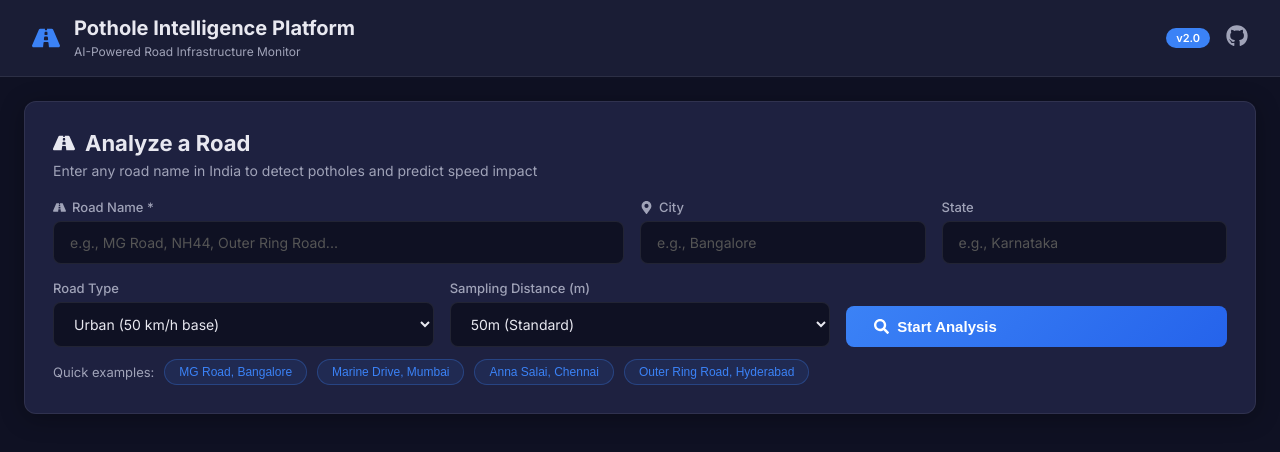
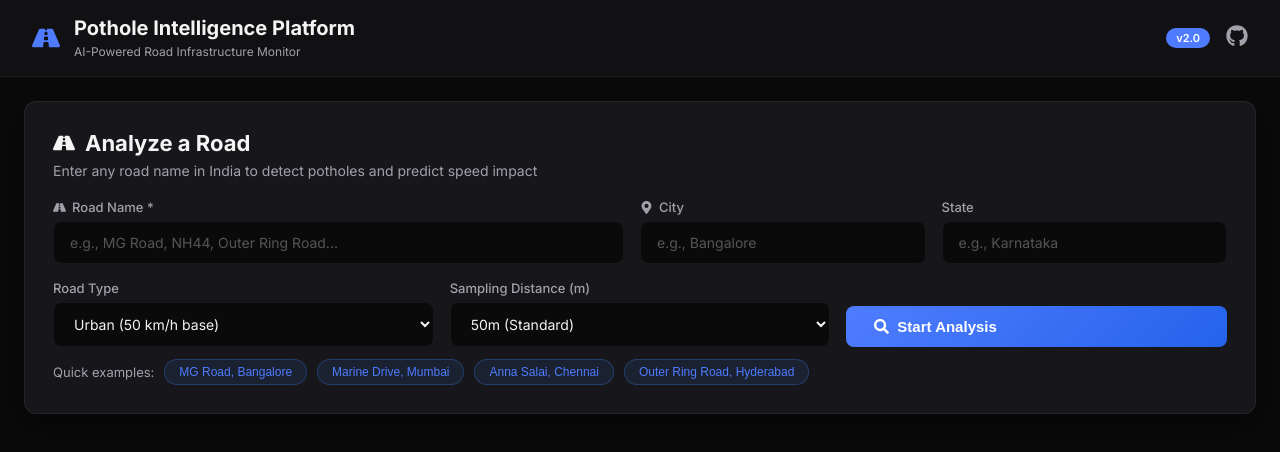
Before and after one commit to Saumaydev/Pothole-Intelligence-Platform, a React (Create React App) app in the folder frontend/: page / in a window 1280 px wide. Shown: the top 452 px of the page. Built offline with nearby package versions, Linux system fonts and the light colour scheme; no server answers.

Commit message:
Update App.css

```diff
--- a/frontend/src/App.css
+++ b/frontend/src/App.css
@@ -4,19 +4,28 @@
    ========================================== */
 
 :root {
-  --bg-primary: #0f1123;
-  --bg-secondary: #1a1d35;
-  --bg-card: #1e2140;
-  --bg-card-hover: #252850;
-  --text-primary: #e8e8f0;
-  --text-secondary: #a0a3b8;
-  --accent-blue: #3b82f6;
+  /* Backgrounds */
+  --bg-primary: #0a0a0b;
+  --bg-secondary: #111114;
+  --bg-card: #17171b;
+  --bg-card-hover: #1f1f25;
+
+  /* Text */
+  --text-primary: #f4f4f5;
+  --text-secondary: #a1a1aa;
+
+  /* Accent Colors */
+  --accent-blue: #4f7cff;
   --accent-orange: #f59e0b;
   --accent-red: #ef4444;
   --accent-green: #22c55e;
-  --accent-purple: #a855f7;
-  --border-color: rgba(255, 255, 255, 0.08);
-  --shadow: 0 4px 24px rgba(0, 0, 0, 0.3);
+  --accent-purple: #8b5cf6;
+
+  /* Borders & Shadows */
+  --border-color: rgba(255,255,255,0.06);
+  --shadow: 0 8px 32px rgba(0,0,0,0.55);
+
+  /* Layout */
   --radius: 12px;
 }
 
```
